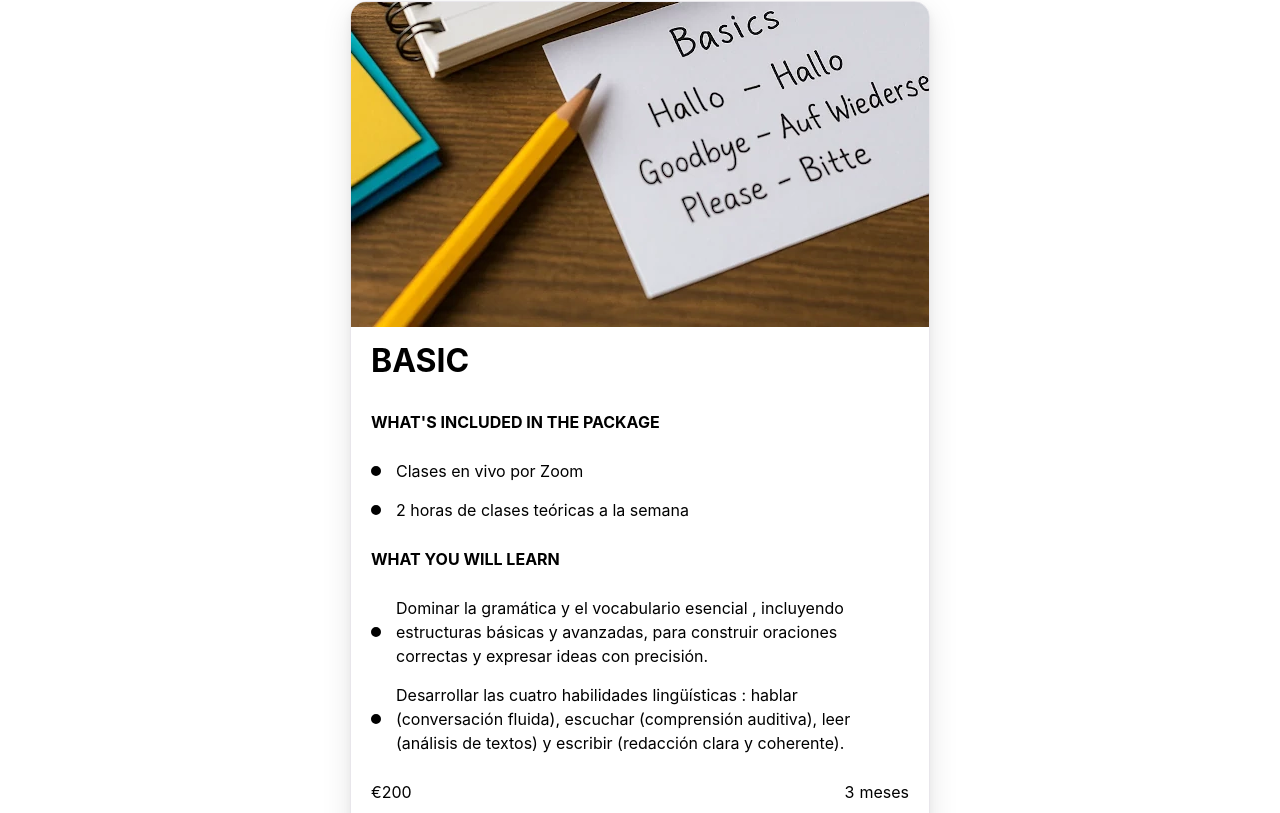
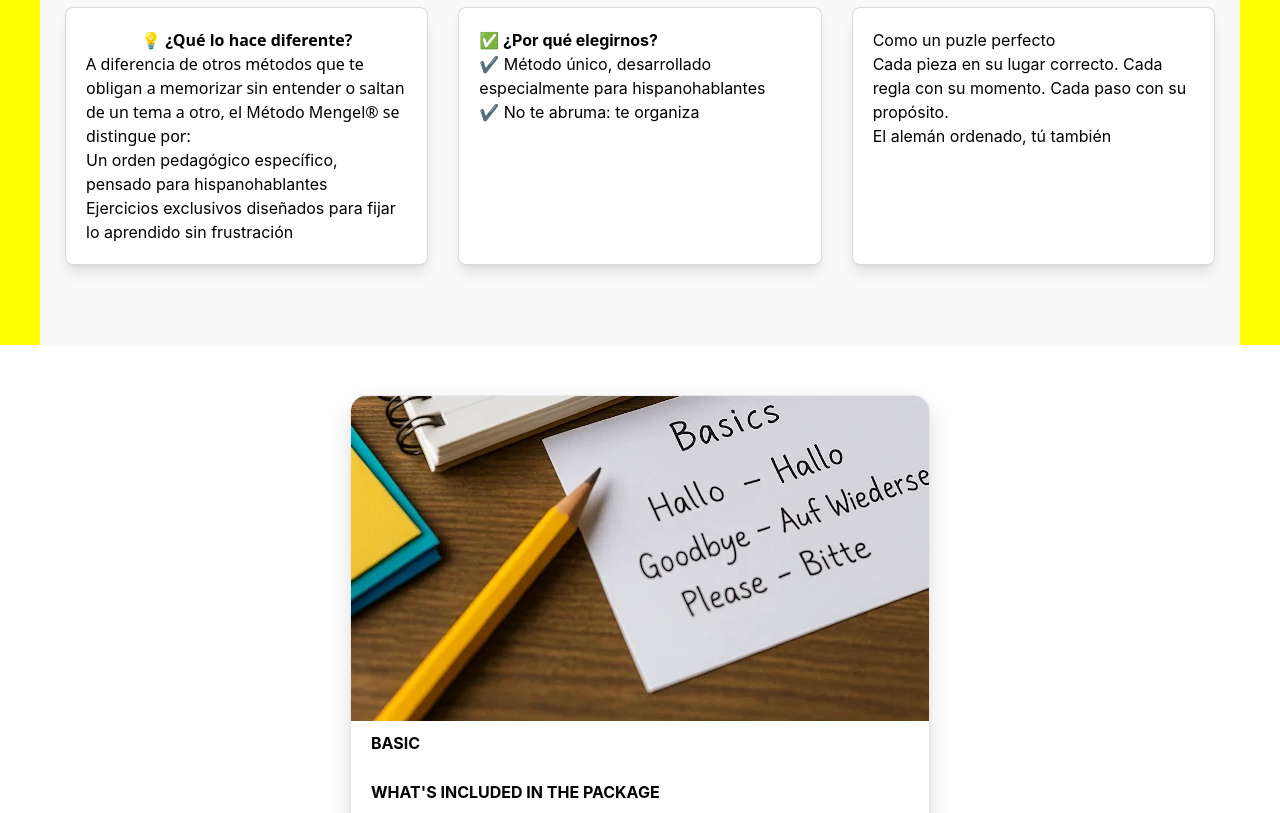
Before and after one commit to sargentogato/laguagues-web, a Vue app: page /#/german-courses in a window 1280 px wide. Shown: the part 567-1380 px from the top of the page. Built offline with nearby package versions, Linux system fonts and the light colour scheme; the HTML template or start-up script is replaced by a standard one.

Commit message:
CardCoursePack: delte white spaces MethodComponent: change slot name MethodFeaturBox: chante styles Method hero new TitleParagraph: add new propo for align text GermanCourses: change some variables to normal const

```diff
--- a/src/assets/styles/reset.css
+++ b/src/assets/styles/reset.css
@@ -95,8 +95,7 @@ a {
   text-decoration: none;
 }
 
-a,
-li {
+a {
   cursor: pointer;
 }
 
--- a/src/components/cards/CardCoursesPack.vue
+++ b/src/components/cards/CardCoursesPack.vue
@@ -40,7 +40,9 @@ const props = defineProps({
     </figure>
     <div class="package__info">
       <div class="package__info-box">
+
         <slot name="title"></slot>
+
         <ul class="package__includes">
           <li
             class="package__item"
@@ -58,7 +60,9 @@ const props = defineProps({
             />
           </li>
         </ul>
+
         <slot name="learnTitle"></slot>
+
         <ul class="package__learn">
           <li
             class="package__item"
@@ -161,8 +165,6 @@ const props = defineProps({
 
   .package__actions {
     display: flex;
-    justify-content: flex-end;
-    gap: 15px;
     padding-top: 15px;
   }
 </style>
--- a/src/components/packagesCourses/MetodComponent.vue
+++ b/src/components/packagesCourses/MethodComponent.vue
@@ -16,7 +16,7 @@
         <slot name="messageOne"></slot>
       </div>
       <div class="metod__message-two">
-        <slot name="messageTwo"></slot>
+        <slot name="featureBoxes"></slot>
       </div>
     </div>
   </div>
--- /dev/null
+++ b/src/components/packagesCourses/MethodFeatureBoxes.vue
@@ -0,0 +1,54 @@
+<script setup lang="ts"></script>
+
+<template>
+  <section class="features">
+    <div class="features-container">
+      <article class="feature-box">
+        <slot name="featureLeft" />
+      </article>
+      <article class="feature-box">
+        <slot name="featureCenter" />
+      </article>
+      <article class="feature-box">
+        <slot name="featureRight" />
+      </article>
+    </div>
+  </section>
+</template>
+
+<style scoped>
+  .features {
+    background-color: #f9f9f9;
+    display: flex;
+    justify-content: center;
+    padding: 80px 25px;
+  }
+
+  .features-container {
+    display: flex;
+    gap: 30px;
+    justify-content: space-around;
+    max-width: 1200px;
+    width: 100%;
+  }
+
+  .feature-box {
+    background-color: #ffffff;
+    border-color: rgba(182, 182, 182, 0.5);
+    border-radius: 8px;
+    border-style: solid;
+    border-width: 1px;
+    flex: 1;
+    padding: 20px;
+
+box-shadow:
+      0 10px 15px -3px rgb(0 0 0 / 0.1),
+      0 4px 6px -4px rgb(0 0 0 / 0.1);
+  }
+
+  @media (max-width: 768px) {
+    .features-container {
+      flex-direction: column;
+    }
+  }
+</style>
--- a/src/components/sharedComponents/TitlesParagraph.vue
+++ b/src/components/sharedComponents/TitlesParagraph.vue
@@ -30,7 +30,7 @@ const props = defineProps({
     type:    String,
     default: '1.5',
   },
-  customClass: {
+  textAlign: {
     type: String
   }
 })
@@ -41,7 +41,8 @@ const dynamicStyles = computed(() => ({
   fontWeight:    props.fontWeight,
   textTransform: props.textTransform,
   lineHeight:    props.lineHeight,
-  fontFamily:    props.fontFamily
+  fontFamily:    props.fontFamily,
+  textAlign:     props.textAlign
 }))
 
 </script>
@@ -51,7 +52,6 @@ const dynamicStyles = computed(() => ({
     v-for="(text, index) in texts"
     :key="index"
     :style="dynamicStyles"
-    :class="customClass"
   >
     {{ $t(`${text}`) }}
   </component>
--- a/src/views/courses/GermanCourses.vue
+++ b/src/views/courses/GermanCourses.vue
@@ -1,8 +1,8 @@
 <script setup lang="ts">
   import CardCoursesPack from '@/components/cards/CardCoursesPack.vue';
-  import MetodComponent from '@/components/packagesCourses/MetodComponent.vue';
+  import MethodComponent from '@/components/packagesCourses/MethodComponent.vue';
+  import MethodFeatureBoxes from '@/components/packagesCourses/MethodFeatureBoxes.vue';
   import TitlesParagraph from '@/components/sharedComponents/TitlesParagraph.vue';
-  import { ref } from 'vue';
 
   const lineHeightTitles = '1';
 
@@ -14,22 +14,22 @@
   const title = ['packageTitles.basic'];
   const includedTitle = ['packageTitles.included'];
   const learnTitle = ['packageTitles.learning'];
-  const timeNumber = ref(3);
-  const timeText = ref('meses');
-  const price = ref(200);
+  const timeNumber = 3;
+  const timeText = 'Meses';
+  const price = 200;
   const contactButtonText = 'packageTitles.contact';
 
-/* Cards */
-  const includedItems = ref([
+  /* Cards */
+  const includedItems = [
     {
       messages: [`Clases en vivo por Zoom `],
     },
     {
       messages: [`2 horas de clases teóricas a la semana`],
     },
-  ]);
+  ];
 
-  const learnItems = ref([
+  const learnItems = [
     {
       messages: [
         `Dominar la gramática y el vocabulario esencial , incluyendo estructuras
@@ -44,11 +44,11 @@
     (redacción clara y coherente).`,
       ],
     },
-  ]);
+  ];
 </script>
 
 <template>
-  <MetodComponent>
+  <MethodComponent>
     <template #title>
       <TitlesParagraph
         tag="h1"
@@ -85,8 +85,51 @@
       />
     </template>
     <template #messageOne>Aquí va el primer mensaje</template>
-    <template #messageTwo>Aquí va el segundo mensaje</template>
-  </MetodComponent>
+    <template #featureBoxes>
+      <MethodFeatureBoxes>
+        <template #featureLeft>
+          <TitlesParagraph
+            tag="h3"
+            :texts="['💡 ¿Qué lo hace diferente?']"
+            text-color="black"
+            font-weight="bold"
+            :font-family="fontFamily"
+            text-align="center"
+          />
+          <TitlesParagraph
+            tag="p"
+            :texts="[
+              `A diferencia de otros métodos que te obligan a memorizar sin entender o saltan de un
+            tema a otro, el Método Mengel® se distingue por:`,
+            ]"
+            text-color="black"
+            font-weight="400"
+            :font-family="fontFamily"
+          />
+          <ul>
+            <li>Un orden pedagógico específico, pensado para hispanohablantes</li>
+            <li>Ejercicios exclusivos diseñados para fijar lo aprendido sin frustración</li>
+          </ul>
+        </template>
+
+        <template #featureCenter>
+          <h3>✅ ¿Por qué elegirnos?</h3>
+          <ul>
+            <li>✔️ Método único, desarrollado especialmente para hispanohablantes</li>
+            <li>✔️ No te abruma: te organiza</li>
+          </ul>
+        </template>
+
+        <template #featureRight>
+          <p>Como un puzle perfecto</p>
+          <p>
+            Cada pieza en su lugar correcto. Cada regla con su momento. Cada paso con su propósito.
+          </p>
+          <p>El alemán ordenado, tú también</p>
+        </template>
+      </MethodFeatureBoxes>
+    </template>
+  </MethodComponent>
   <div class="germanSection">
     <CardCoursesPack
       src-image="images/courses/learGerman-language-team.webp"
@@ -136,4 +179,10 @@
     align-items: center;
     padding: 50px 25px;
   }
+
+  .package__contact {
+    width: 100%;
+    border-radius: 5px;
+    border: 1px solid var(--tertiary-color);
+  }
 </style>
```
Also changed, not shown: src/components/packagesCourses/MethodHero.vue (added).
